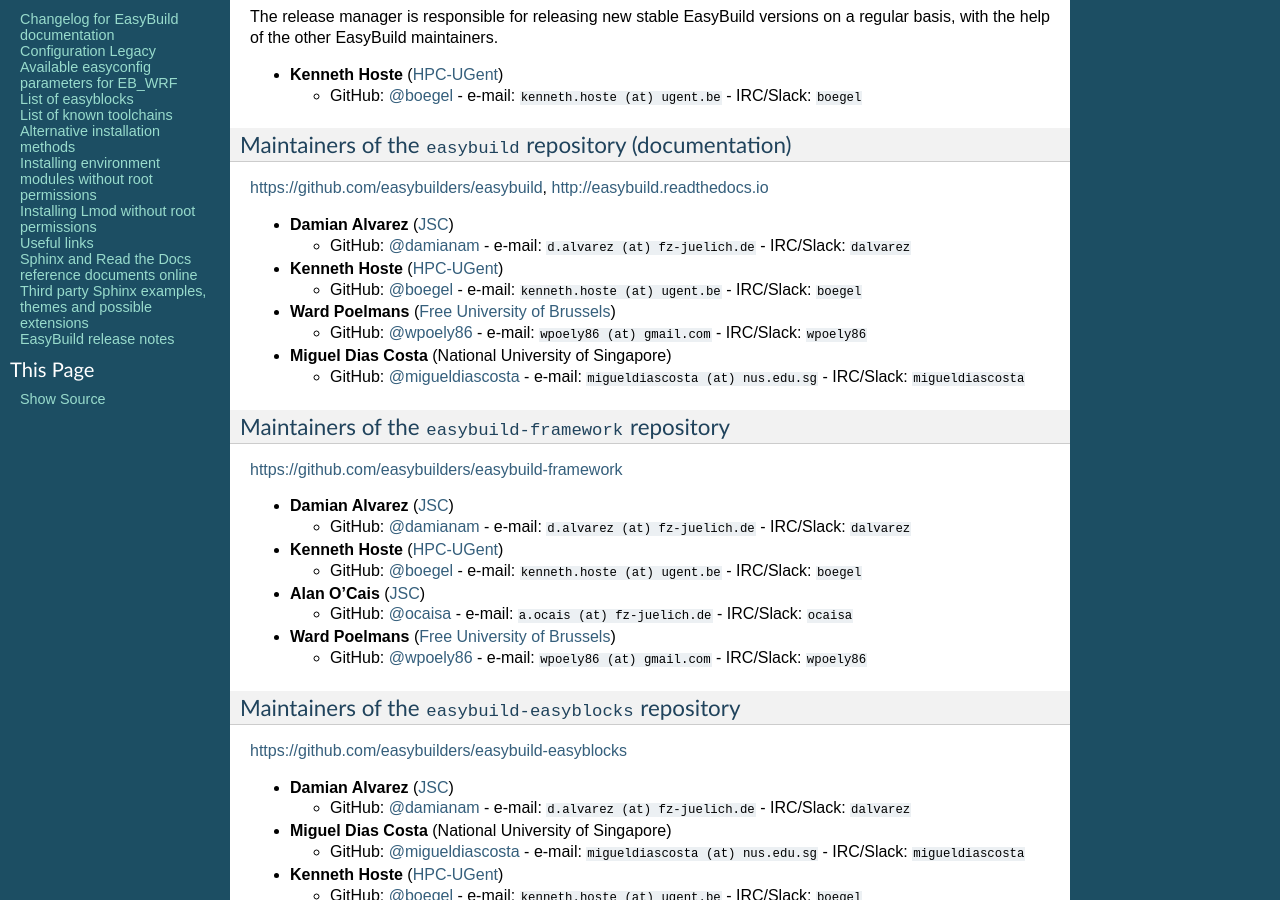
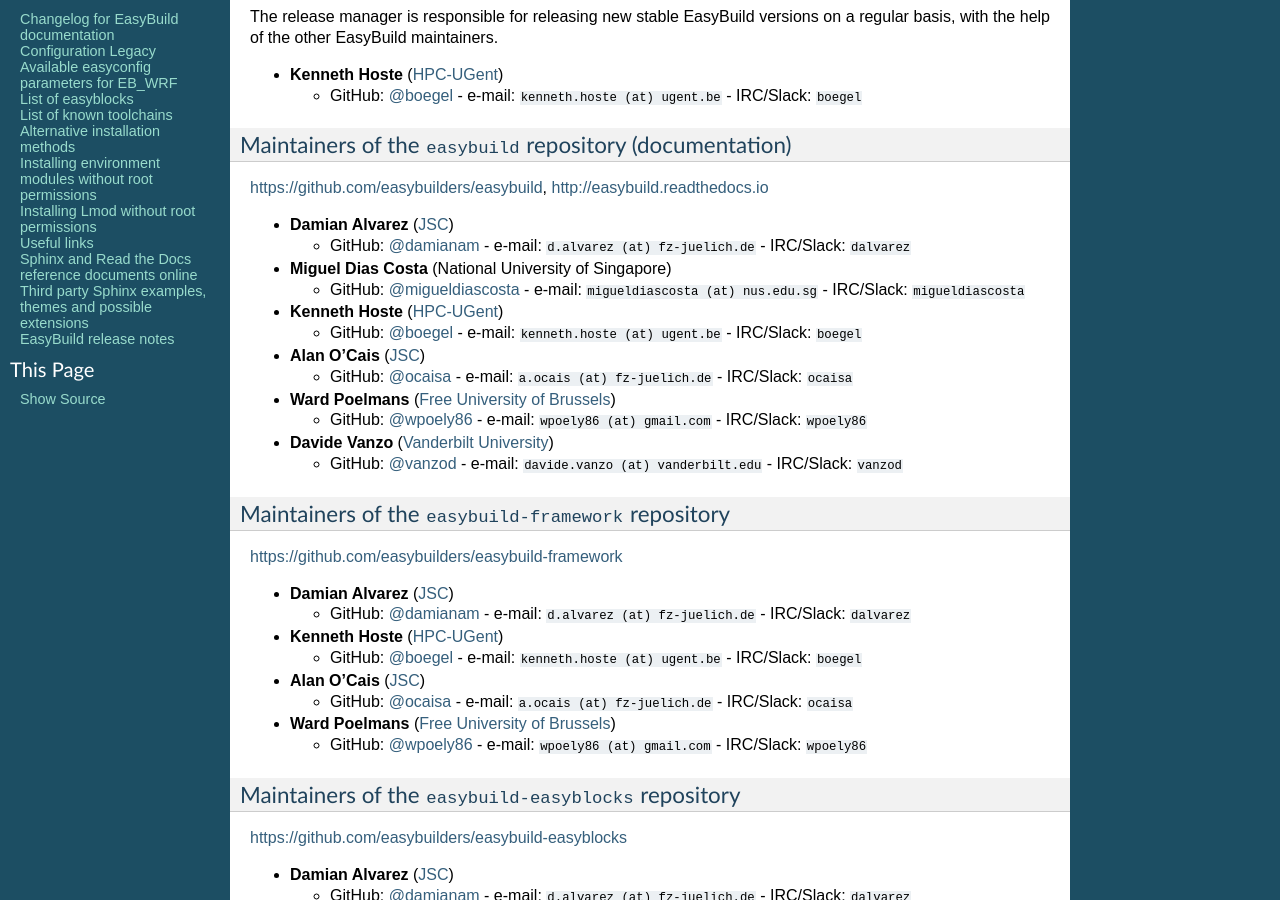
Before and after one commit to easybuilders/easybuild, a Sphinx documentation site: the page built from docs/Maintainers.rst, in a window 1280 px wide and 900 px high, scrolled down 844 px. Built offline with Sphinx 7.4.7, drawn with Linux system fonts in a browser that asks for light colours.

Commit message:
complete list of maintainers for easybuild repository

```diff
--- a/docs/Maintainers.rst
+++ b/docs/Maintainers.rst
@@ -59,17 +59,25 @@
 
   * GitHub: `@damianam <https://github.com/damianam>`_ - e-mail: ``d.alvarez (at) fz-juelich.de`` - IRC/Slack: ``dalvarez``
 
+* **Miguel Dias Costa** (National University of Singapore)
+
+  * GitHub: `@migueldiascosta <https://github.com/migueldiascosta>`_ - e-mail: ``migueldiascosta (at) nus.edu.sg`` - IRC/Slack: ``migueldiascosta``
+
 * **Kenneth Hoste** (`HPC-UGent <http://www.ugent.be/hpc/en>`_)
 
   * GitHub: `@boegel <https://github.com/boegel>`_ - e-mail: ``kenneth.hoste (at) ugent.be`` - IRC/Slack: ``boegel``
+
+* **Alan O'Cais** (`JSC <http://www.fz-juelich.de/ias/jsc/EN>`_)
+
+  * GitHub: `@ocaisa <https://github.com/ocaisa>`_ - e-mail: ``a.ocais (at) fz-juelich.de`` - IRC/Slack: ``ocaisa``
 
 * **Ward Poelmans** (`Free University of Brussels <https://cc.ulb.ac.be/hpc/>`_)
 
   * GitHub: `@wpoely86 <https://github.com/wpoely86>`_ - e-mail: ``wpoely86 (at) gmail.com`` - IRC/Slack: ``wpoely86``
 
-* **Miguel Dias Costa** (National University of Singapore)
+* **Davide Vanzo** (`Vanderbilt University <http://www.accre.vanderbilt.edu/>`_)
 
-  * GitHub: `@migueldiascosta <https://github.com/migueldiascosta>`_ - e-mail: ``migueldiascosta (at) nus.edu.sg`` - IRC/Slack: ``migueldiascosta``
+  * GitHub: `@vanzod <https://github.com/vanzod>`_ - e-mail: ``davide.vanzo (at) vanderbilt.edu`` - IRC/Slack: ``vanzod``
 
 
 .. _maintainers_framework_repo:
```
